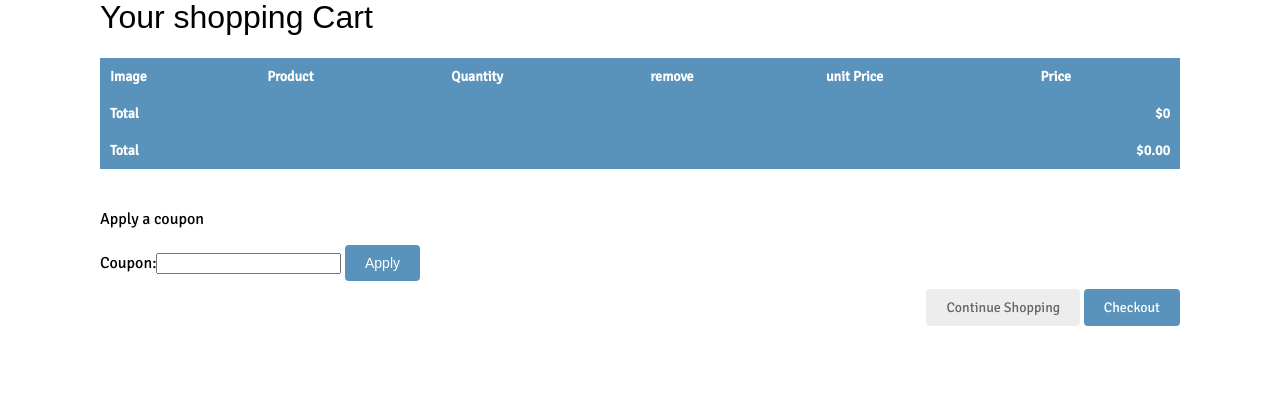
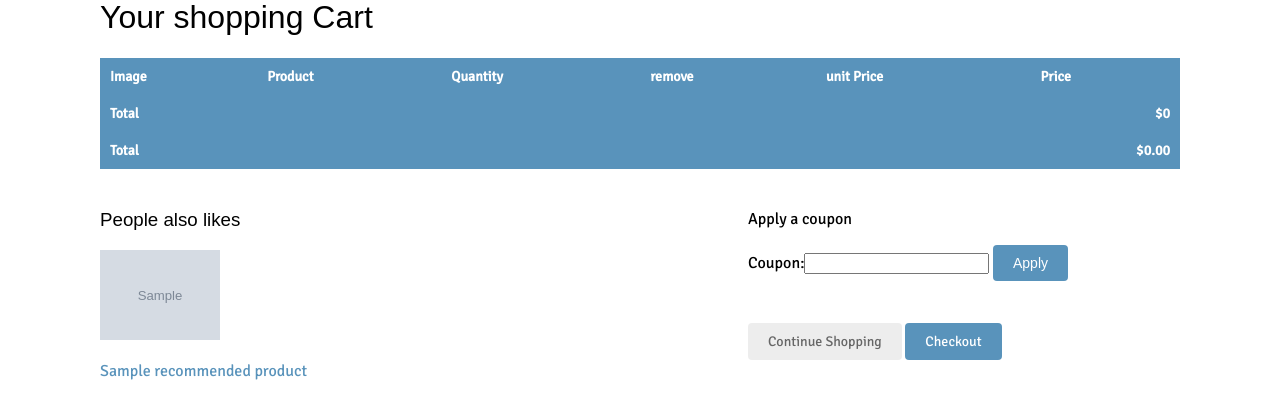
Before and after one commit to alxayeed/full-featured-online-shop, a Django app: template cart/templates/cart/details.html in a window 1280 px wide. Shown: the part 122-541 px from the top of the page. Run offline with Django 3.2, Linux system fonts and the light colour scheme; the template is opened without the code that fills it: values that come from a table or form of the project are taken from there, most other values are stand-ins (such as "Sample title", 1, 10 or a date in 2020); grey boxes marked "Sample" are stand-in pictures; parts of the project's set-up code (start-up, migrations or seed data) failed here and were passed over; some web fonts are replaced.

Commit message:
recommendation added in the cart page

```diff
--- a/cart/templates/cart/details.html
+++ b/cart/templates/cart/details.html
@@ -76,15 +76,32 @@
         </tr>
     </tbody>
 </table>
+
+{% if recommended_products %}
+<div class="recommendations cart">
+    <h3>{% trans "People also likes" %}</h3>
+    {% for p in recommended_products %}
+    <div class="item">
+        <a href="{{ p.get_absolute_url }}">
+            <img src="{% if p.image %} {{ p.image.url }} {% else %} {% static 'img/no_image.png' %} {% endif %}">
+        </a>
+        <p><a href="{{ p.get_absolute_url }}"> {{ p.name }}</a></p>
+    </div>
+    {% endfor %}
+</div>
+{% endif %}
+
+
+
+<p class="text-right">
 <p>{% trans "Apply a coupon" %}</p>
-<form action="{% url 'coupon:apply' %}" method="POST">
+<form action="{% url 'coupon:apply' %}" method="POST" style="margin-bottom: 50px;">
     {{ coupon_apply_form }}
     <input type="submit" value="{% trans 'Apply' %}">
     {% csrf_token %}
 </form>
 
-<p class="text-right">
-    <a href="{% url 'shop:product_list' %}" class="button light">{% trans "Continue Shopping" %}</a>
-    <a href="{% url 'orders:order_create' %}" class="button">{% trans "Checkout" %}</a>
+<a href="{% url 'shop:product_list' %}" class="button light">{% trans "Continue Shopping" %}</a>
+<a href="{% url 'orders:order_create' %}" class="button">{% trans "Checkout" %}</a>
 </p>
 {% endblock content %}
--- a/shop/templates/shop/product/details.html
+++ b/shop/templates/shop/product/details.html
@@ -26,7 +26,7 @@
         {{ product.description|linebreaks }}
         {% if recommended_products %}
         <div class="recommendations">
-            <h3>{% trans "People also bought with this" %}</h3>
+            <h3>{% trans "People also likes" %}</h3>
             {% for p in recommended_products %}
             <div class="item">
                 <a href="{{ p.get_absolute_url }}">
```
Also changed, not shown: cart/views.py (+7 -1 lines), db.sqlite3.
